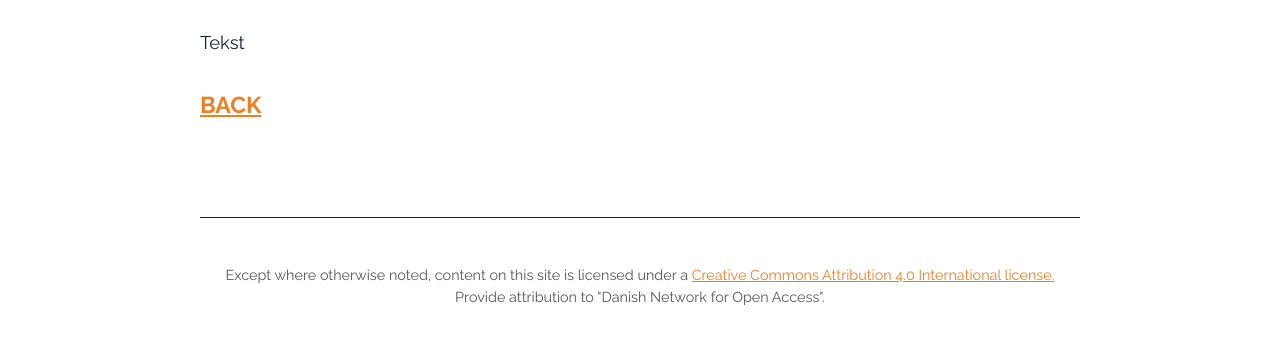
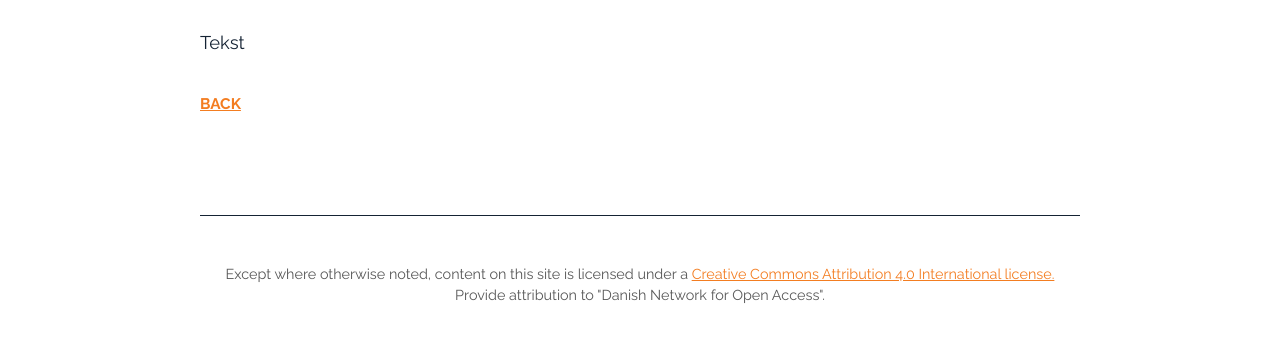
Before and after one commit to openaccess-dk/openaccess-dk.github.io, a Jekyll site: the page built from 01_monday.md, in a window 1280 px wide. Shown: the part 393-737 px from the top of the page. Built offline with Jekyll 4.4.1, drawn with Linux system fonts in a browser that asks for light colours.

```diff
--- a/01_monday.md
+++ b/01_monday.md
@@ -8,4 +8,4 @@ layout: default
 
 Tekst
 
-#### [BACK](https://openaccess.dk/oaw2022)
+###### [BACK](https://openaccess.dk/oaw2022)
```
